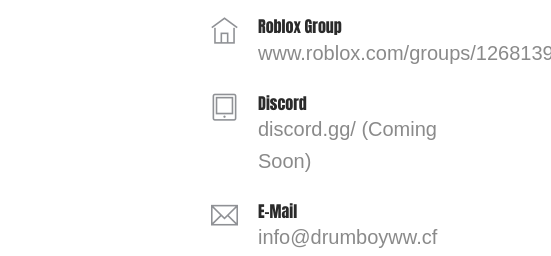
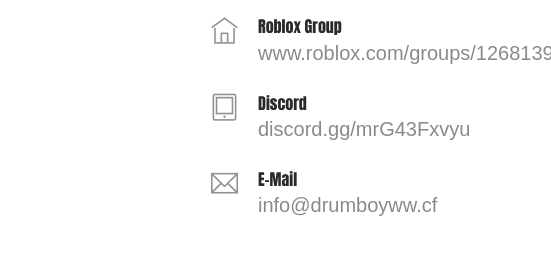
Before and after one commit to Drumboyww/Drumboyww.cf, a plain HTML site: page contact.html in a window 1280 px wide. Shown: the part 737-993 px from the top of the page, 729-1280 px from the left. Drawn offline with Linux system fonts and the light colour scheme; a web font is replaced by a local one.

Commit message:
Update contact.html

```diff
--- a/contact.html
+++ b/contact.html
@@ -128,7 +128,7 @@
                             <span class="contact-info__icon"><i class="ti-tablet"></i></span>
                             <div class="media-body">
                                 <h3>Discord</h3>
-                                <p>discord.gg/ (Coming Soon)<p>
+                                 <a href="https://discord.gg/mrG43Fxvyu"><p>discord.gg/mrG43Fxvyu<p></a>
                             </div>
                         </div>
                         <div class="media contact-info">
```
